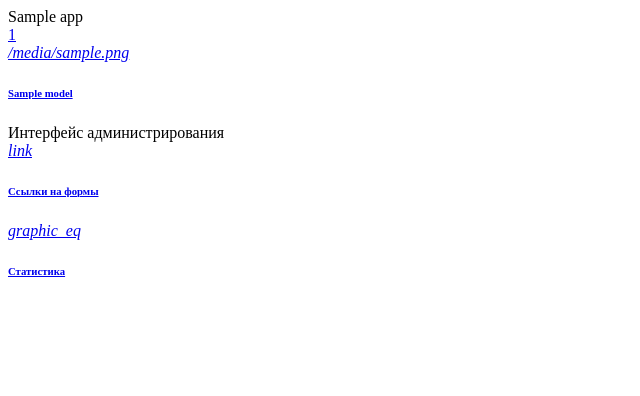
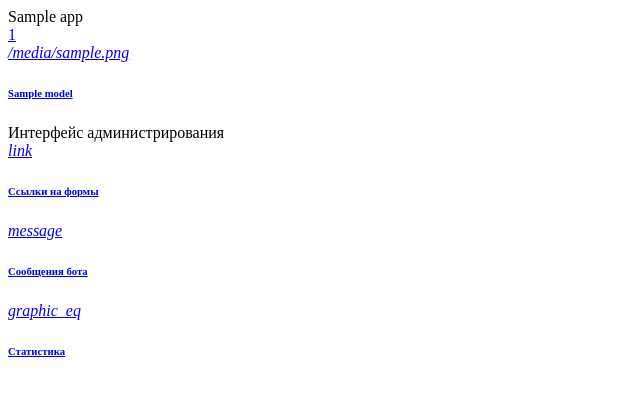
Before and after one commit to Studio-Yandex-Practicum/RandomCoffeeBotTelegram, a Django app: template src/templates/material/admin/includes/app_content.html in a window 1280 px wide. Shown: the top 396 px of the page, without its empty margins (0-640 px from the left). Run offline with Django 4.2, Linux system fonts and the light colour scheme; the template is opened without the code that fills it: most values are stand-ins (such as "Sample title", 1, 10 or a date in 2020); parts of the project's set-up code (start-up, migrations or seed data) failed here and were passed over; some libraries are stand-ins or nearby versions.

Commit message:
change admin panel

```diff
--- a/src/admin_user/apps.py
+++ b/src/admin_user/apps.py
@@ -6,6 +6,7 @@ class AdminUserConfig(AppConfig):
 
     default_auto_field = "django.db.models.BigAutoField"
     name = "admin_user"
+    verbose_name = "Администраторы"
 
     def ready(self):
         """Установка сигналов."""
--- a/src/bot/admin.py
+++ b/src/bot/admin.py
@@ -136,6 +136,7 @@ class MessageBotAdmin(admin.ModelAdmin):
     list_filter = ("title",)
     search_fields = ("title",)
     exclude = ("message_key",)
+    icon_name = "message"
 
     def has_delete_permission(self, request, obj=None):
         """Запрещает удалять сообщения."""
--- a/src/bot/apps.py
+++ b/src/bot/apps.py
@@ -9,6 +9,7 @@ class BotConfig(AppConfig):
 
     default_auto_field = "django.db.models.BigAutoField"
     name = "bot"
+    verbose_name = "Пользователи бота"
 
     def stop_bot(self, **kwargs):
         """Вызывается при остановке приложения."""
--- a/src/bot/models.py
+++ b/src/bot/models.py
@@ -17,8 +17,8 @@ class Profession(models.Model):
     )
 
     class Meta:
-        verbose_name = "Профессия"
-        verbose_name_plural = "Профессии"
+        verbose_name = "Профессия IT специалиста"
+        verbose_name_plural = "Профессии IT специалистов"
 
     def __str__(self):
         return self.name
--- a/src/templates/material/admin/includes/app_content.html
+++ b/src/templates/material/admin/includes/app_content.html
@@ -12,9 +12,9 @@
           </div>
           <div class="row">
             {% for model in app.models %}
-                    {% if model.object_name != "FormUrl" %}
+            {% if model.object_name != "FormUrl" and model.object_name != "MessageBot" %}
             <div class="app-item col s6 m6 l4">
-                        <a {% if model.admin_url %}href="{{ model.admin_url }}"{% else %}class="disabled"{% endif %}>
+              <a {% if model.admin_url %}href="{{ model.admin_url }}" {% else %}class="disabled" {% endif %}>
                 {% if model.count != None %}
                 <div class="card app-count-badge">
                   <div class="badge-content">
@@ -51,6 +51,14 @@
               </a>
             </div>
             <div class="app-item col s6 m6 l4">
+              <a href="/admin/bot/messagebot/">
+                <i class="material-icons" aria-hidden="true">
+                  message
+                </i>
+                <h6 class="card-app-name">Сообщения бота</h6>
+              </a>
+            </div>
+            <div class="app-item col s6 m6 l4">
               <a href="/admin/dashboard/">
                 <i class="material-icons" aria-hidden="true">
                   graphic_eq
```
Lines whose indentation alone changed are shown as unchanged.
